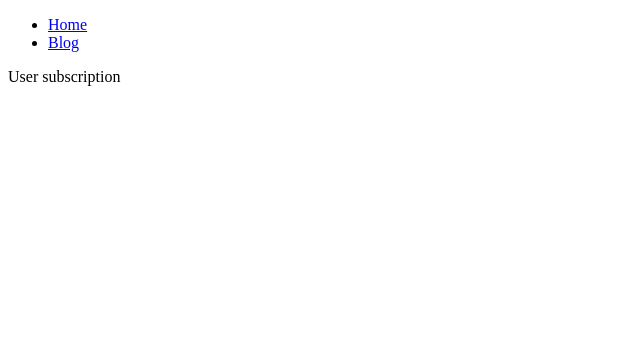
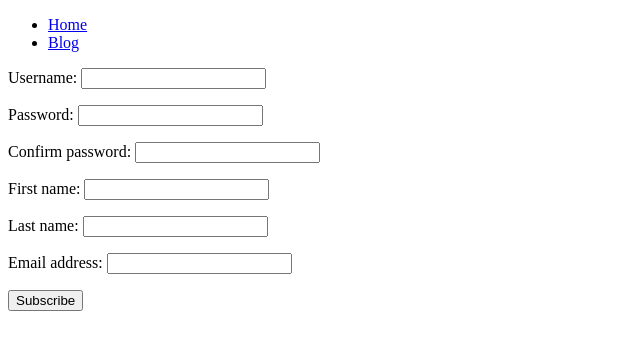
Before and after one commit to hboisselle/Nexquality-project, a Django app: template Django/Nexquality/templates/registration/subscription.html in a window 1280 px wide. Shown: the top 350 px of the page, without its empty margins (0-640 px from the left). Run offline with Django 3.2, Linux system fonts and the light colour scheme; the template is opened without the code that fills it: values that come from a table or form of the project are taken from there, others are empty; some libraries are stand-ins or nearby versions.

Commit message:
FormChange
Used Django’s premade modelForm istead

```diff
--- a/Django/Django/urls.py
+++ b/Django/Django/urls.py
@@ -3,5 +3,5 @@ from django.contrib import admin
 
 urlpatterns = patterns('',
     url(r'^admin/', include(admin.site.urls)),
-    url(r'^Nexquality/', include('Nexquality.urls', namespace="Nexquality"))
+    url(r'^', include('Nexquality.urls', namespace="Nexquality"))
 )
--- /dev/null
+++ b/Django/Nexquality/templates/index.html
@@ -0,0 +1 @@
+<a href="{% url 'Nexquality:login' %}">Login page</a>
--- a/Django/Nexquality/templates/registration/subscription.html
+++ b/Django/Nexquality/templates/registration/subscription.html
@@ -1,5 +1,8 @@
 {% extends "base.html" %}
 
 {% block content %}
-User subscription
+<form action="{% url 'Nexquality:subscription' %}" method='POST'>
+	{{ form.as_p }}
+	<input type="submit" value="Subscribe">
+</form>
 {% endblock %}
--- a/Django/Nexquality/urls.py
+++ b/Django/Nexquality/urls.py
@@ -3,6 +3,7 @@ from Nexquality import views
 
 urlpatterns = patterns('',
     url(r'^', include('django.contrib.auth.urls')),
+    url(r'^$', views.index, name='index'),
     url(r'^accounts/profile/$', views.user_profile, name='user_profile'),
     url(r'^registration/subscription/$', views.subscription, name='subscription'),
 )
--- a/Django/Nexquality/views.py
+++ b/Django/Nexquality/views.py
@@ -1,9 +1,17 @@
 from django.shortcuts import render_to_response
-from django.contrib.auth import authenticate, login
+from django.contrib.auth import authenticate, login, logout
+from django.contrib.auth.forms import UserCreationForm
 from django.contrib.auth.models import User
-from django.http import HttpResponse
+from django.http import HttpResponseRedirect, HttpResponse
+from django.core.urlresolvers import reverse
 from django.shortcuts import render
 from django.contrib.auth.decorators import login_required
+from django import forms
+from django.utils.translation import ugettext as _
+
+
+def index(request):
+    return render(request, "index.html")
 
 
 @login_required
@@ -12,4 +20,41 @@ def user_profile(request):
 
 
 def subscription(request):
-    return render(request, "registration/subscription.html")
+    if request.method == 'POST':
+        form = UserCreationForm(request.POST)
+        if form.is_valid():
+            user = create_basic_user(form.cleaned_data)
+            login(request, user)
+            return user_profile
+    else:
+        form = UserCreationForm()
+
+    return render(request, "registration/subscription.html", {
+        'form': form
+    })
+
+
+def create_basic_user(cleaned_data):
+    username = cleaned_data['username']
+    password = cleaned_data['password']
+    user = User.objects.create_user(username, password)
+    user.first_name = cleaned_data['first_name']
+    user.last_name = cleaned_data['last_name']
+    user.email = cleaned_data['email']
+    user.save()
+    return user
+
+
+class UserSubscriptionForm(forms.ModelForm):
+    username = forms.CharField(min_length=5, max_length=30)
+    password = forms.CharField(widget=forms.PasswordInput(), min_length=5, required=True)
+    confirm_password = forms.CharField(widget=forms.PasswordInput(), required=True)
+
+    def clean_password(self):
+        if self.data['password'] != self.data['confirm_password']:
+            raise forms.ValidationError(_('Password are not the same'))
+        return self.data['password']
+
+    class Meta:
+        model = User
+        fields = ['username', 'password', 'confirm_password', 'first_name', 'last_name', 'email']
```
Also changed, not shown: Django/Nexquality/models.py (+18 -0 lines), Django/Nexquality/migrations/0001_initial.py (added), 8 other files.
